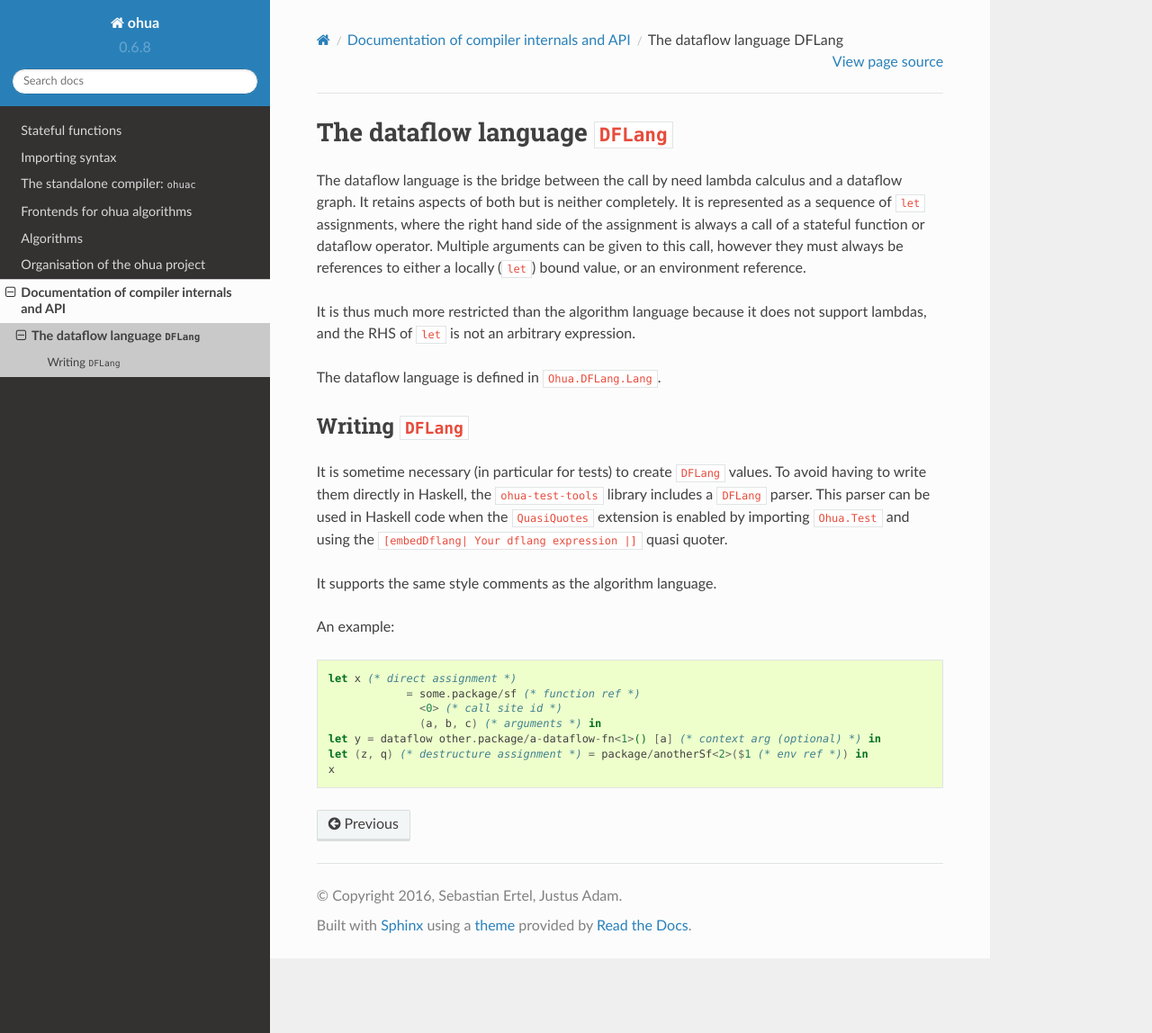
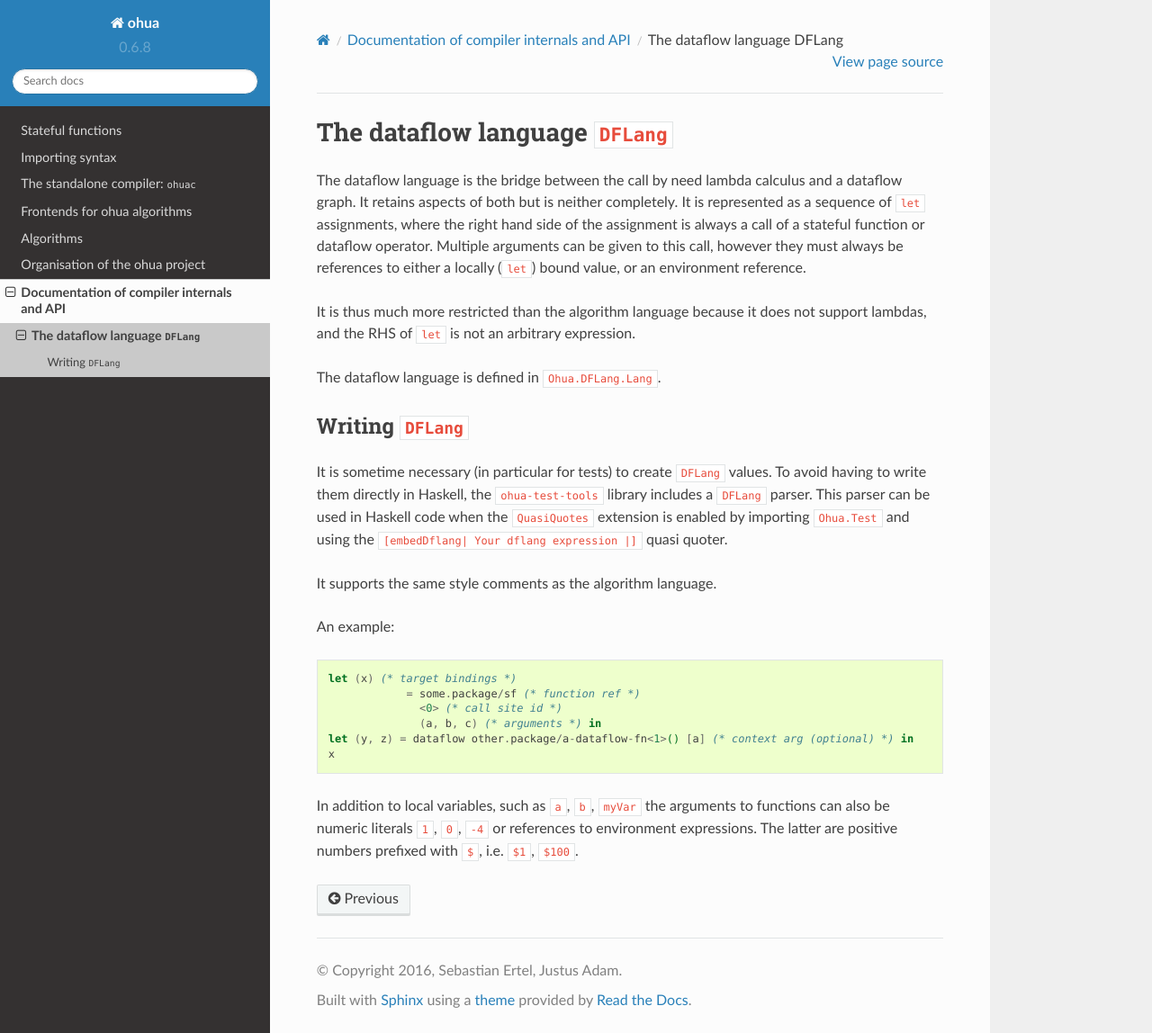
Before and after one commit to ohua-dev/docs, a Sphinx documentation site: the page built from source/compiler-internals/dflang.rst, in a window 1280 px wide and 1148 px high. Shown: the whole window at 90% size. Built offline with Sphinx 7.4.7 and the Read the Docs theme 2.0.0, drawn with Linux system fonts in a browser that asks for light colours.

Commit message:
Updated dflang doc to reflect new literals and no destructuring
See ohua-dev/ohua-core#19 and ohua-dev/ohua-core#24

```diff
--- a/source/compiler-internals/dflang.rst
+++ b/source/compiler-internals/dflang.rst
@@ -29,10 +29,14 @@ An example:
 
 .. code-block:: ocaml
 
-   let x (* direct assignment *)
+   let (x) (* target bindings *)
                = some.package/sf (* function ref *)
                  <0> (* call site id *)
                  (a, b, c) (* arguments *) in
-   let y = dataflow other.package/a-dataflow-fn<1>() [a] (* context arg (optional) *) in
-   let (z, q) (* destructure assignment *) = package/anotherSf<2>($1 (* env ref *)) in
+   let (y, z) = dataflow other.package/a-dataflow-fn<1>() [a] (* context arg (optional) *) in
    x
+
+In addition to local variables, such as ``a``, ``b``, ``myVar`` the arguments to
+functions can also be numeric literals ``1``, ``0``, ``-4`` or references to
+environment expressions. The latter are positive numbers prefixed with ``$``,
+i.e. ``$1``, ``$100``.
```
